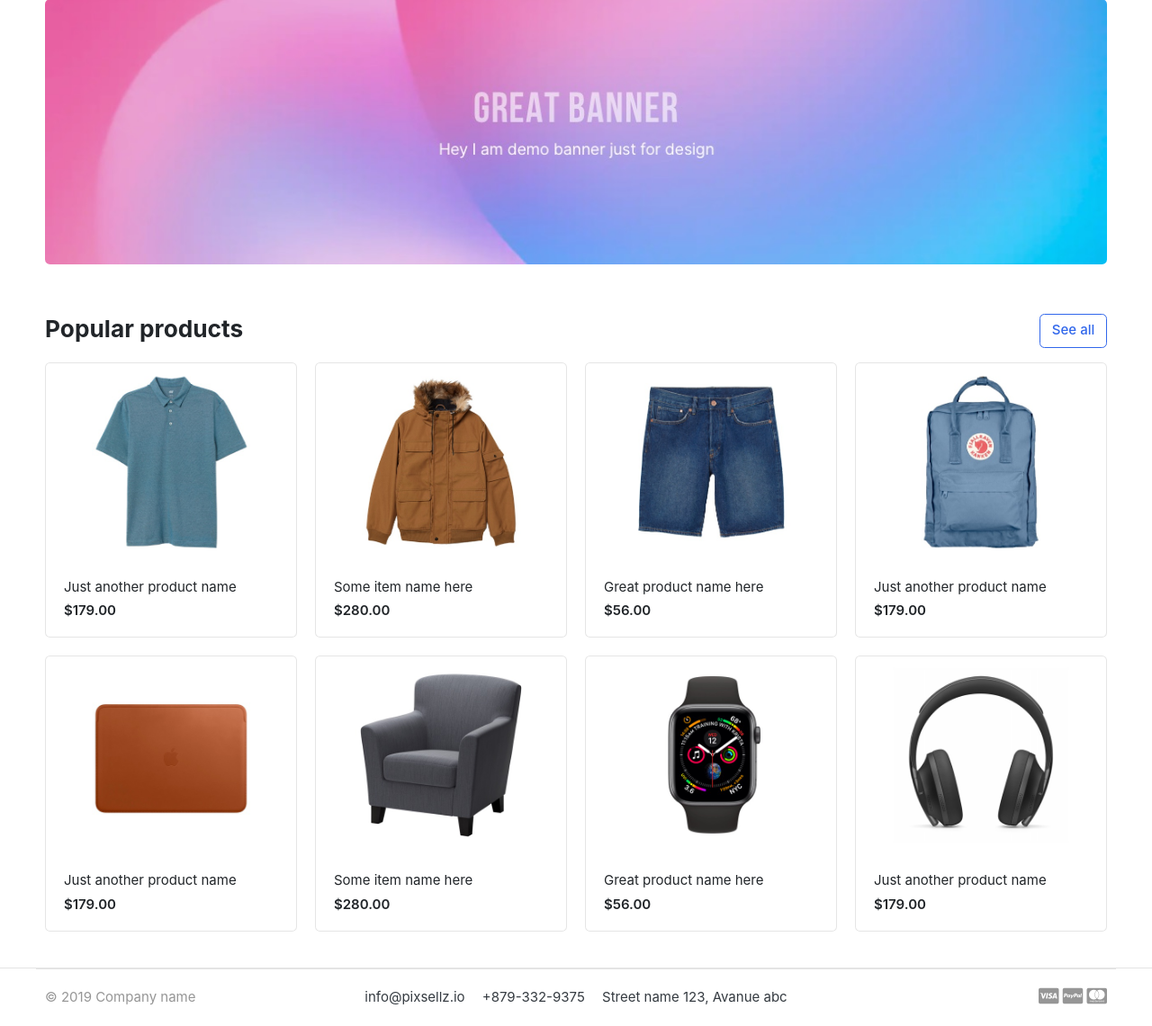
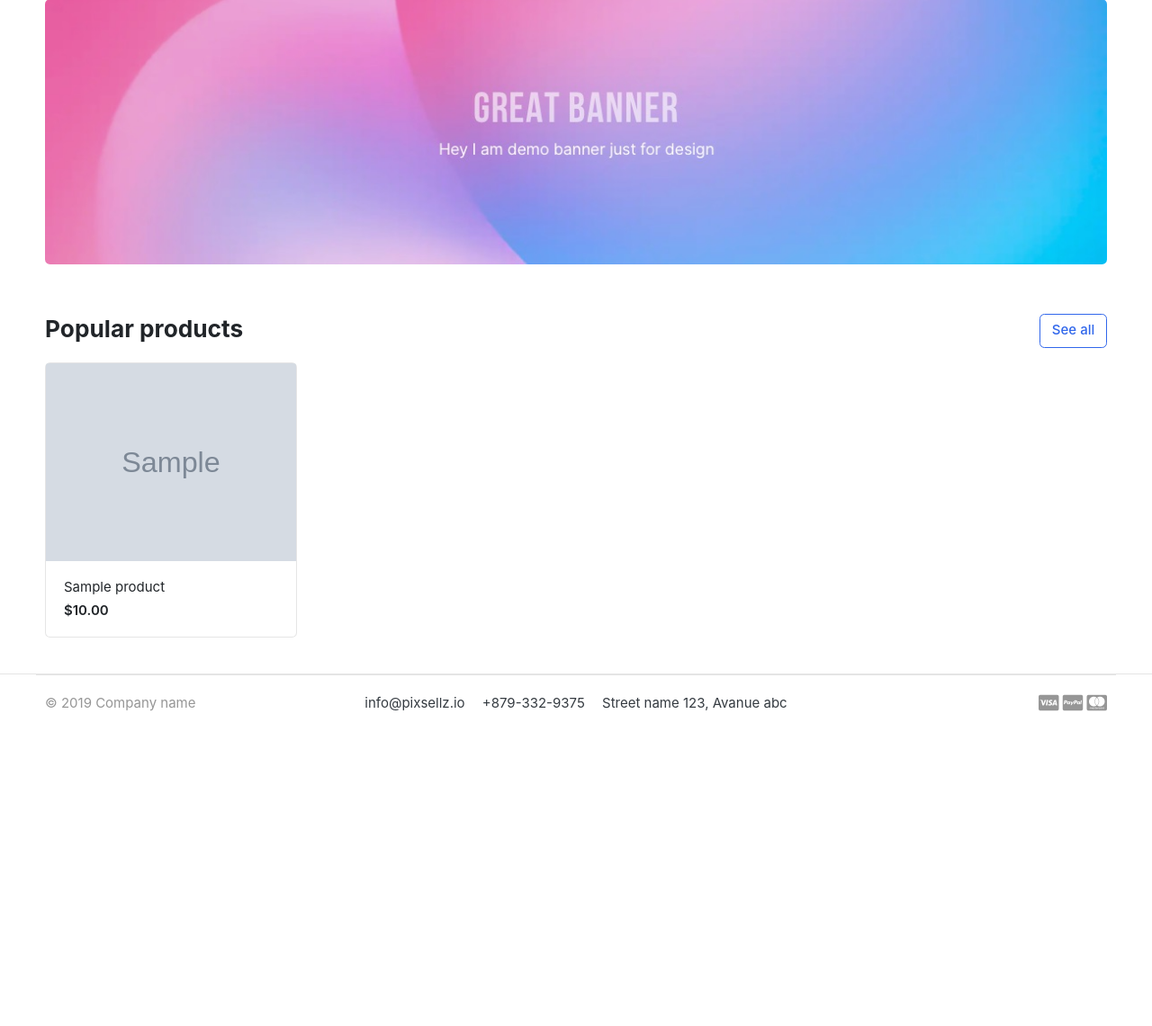
Before and after one commit to walizw/E-Commerce, a Django app: page / in a window 1280 px wide. Shown: the part 139-1280 px from the top of the page at 90% size. After the commit the page ends 930 px from the top, so only its background shows below. Run offline with Django 4.2, Linux system fonts and the light colour scheme; tables that the repository leaves empty hold one stand-in row (values such as "Sample post"); grey boxes marked "Sample" are stand-in pictures; some libraries are stand-ins or nearby versions; some web fonts are replaced.

Commit message:
products now displayed in home page

```diff
--- a/greatkart/greatkart/views.py
+++ b/greatkart/greatkart/views.py
@@ -1,4 +1,11 @@
 from django.shortcuts import render
 
+from store.models import Product
+
 def home (request):
-    return render (request, "home.html")
+    products = Product.objects.all ().filter (is_available=True)
+
+    context = {
+        "products": products
+    }
+    return render (request, "home.html", context)
--- a/greatkart/store/models.py
+++ b/greatkart/store/models.py
@@ -5,7 +5,7 @@ class Product (models.Model):
     name = models.CharField (max_length=128, unique=True)
     slug = models.SlugField (max_length=128, unique=True)
     description = models.TextField (max_length=4096, blank=True)
-    price = models.IntegerField ()
+    price = models.DecimalField (decimal_places=2, max_digits=12)
     thumb = models.ImageField (upload_to="assets/products")
     stock = models.IntegerField ()
     is_available = models.BooleanField (default=True)
--- a/greatkart/templates/home.html
+++ b/greatkart/templates/home.html
@@ -26,78 +26,21 @@
 
 
 		<div class="row">
+
+			{% for product in products %}
 			<div class="col-md-3">
 				<div class="card card-product-grid">
-					<a href="./product-detail.html" class="img-wrap"> <img src="{% static 'images/items/1.jpg' %}"> </a>
+					<a href="./product-detail.html" class="img-wrap">
+						<img src="{{ product.thumb.url }}">
+					</a>
 					<figcaption class="info-wrap">
-						<a href="./product-detail.html" class="title">Just another product name</a>
-						<div class="price mt-1">$179.00</div> <!-- price-wrap.// -->
+						<a href="./product-detail.html" class="title">{{ product.name }}</a>
+						<div class="price mt-1">${{ product.price }}</div> <!-- price-wrap.// -->
 					</figcaption>
 				</div>
 			</div> <!-- col.// -->
-			<div class="col-md-3">
-				<div class="card card-product-grid">
-					<a href="./product-detail.html" class="img-wrap"> <img src="{% static 'images/items/2.jpg' %}"> </a>
-					<figcaption class="info-wrap">
-						<a href="./product-detail.html" class="title">Some item name here</a>
-						<div class="price mt-1">$280.00</div> <!-- price-wrap.// -->
-					</figcaption>
-				</div>
-			</div> <!-- col.// -->
-			<div class="col-md-3">
-				<div class="card card-product-grid">
-					<a href="./product-detail.html" class="img-wrap"> <img src="{% static 'images/items/3.jpg' %}"> </a>
-					<figcaption class="info-wrap">
-						<a href="./product-detail.html" class="title">Great product name here</a>
-						<div class="price mt-1">$56.00</div> <!-- price-wrap.// -->
-					</figcaption>
-				</div>
-			</div> <!-- col.// -->
-			<div class="col-md-3">
-				<div class="card card-product-grid">
-					<a href="./product-detail.html" class="img-wrap"> <img src="{% static 'images/items/4.jpg' %}"> </a>
-					<figcaption class="info-wrap">
-						<a href="./product-detail.html" class="title">Just another product name</a>
-						<div class="price mt-1">$179.00</div> <!-- price-wrap.// -->
-					</figcaption>
-				</div>
-			</div> <!-- col.// -->
-			<div class="col-md-3">
-				<div class="card card-product-grid">
-					<a href="./product-detail.html" class="img-wrap"> <img src="{% static 'images/items/5.jpg' %}"> </a>
-					<figcaption class="info-wrap">
-						<a href="./product-detail.html" class="title">Just another product name</a>
-						<div class="price mt-1">$179.00</div> <!-- price-wrap.// -->
-					</figcaption>
-				</div>
-			</div> <!-- col.// -->
-			<div class="col-md-3">
-				<div class="card card-product-grid">
-					<a href="./product-detail.html" class="img-wrap"> <img src="{% static 'images/items/6.jpg' %}"> </a>
-					<figcaption class="info-wrap">
-						<a href="./product-detail.html" class="title">Some item name here</a>
-						<div class="price mt-1">$280.00</div> <!-- price-wrap.// -->
-					</figcaption>
-				</div>
-			</div> <!-- col.// -->
-			<div class="col-md-3">
-				<div class="card card-product-grid">
-					<a href="./product-detail.html" class="img-wrap"> <img src="{% static 'images/items/7.jpg' %}"> </a>
-					<figcaption class="info-wrap">
-						<a href="./product-detail.html" class="title">Great product name here</a>
-						<div class="price mt-1">$56.00</div> <!-- price-wrap.// -->
-					</figcaption>
-				</div>
-			</div> <!-- col.// -->
-			<div class="col-md-3">
-				<div class="card card-product-grid">
-					<a href="./product-detail.html" class="img-wrap"> <img src="{% static 'images/items/9.jpg' %}"> </a>
-					<figcaption class="info-wrap">
-						<a href="./product-detail.html" class="title">Just another product name</a>
-						<div class="price mt-1">$179.00</div> <!-- price-wrap.// -->
-					</figcaption>
-				</div>
-			</div> <!-- col.// -->
+			{% endfor %}
+
 		</div> <!-- row.// -->
 
 	</div><!-- container // -->
```
Also changed, not shown: greatkart/store/migrations/0002_alter_product_price.py (added).
